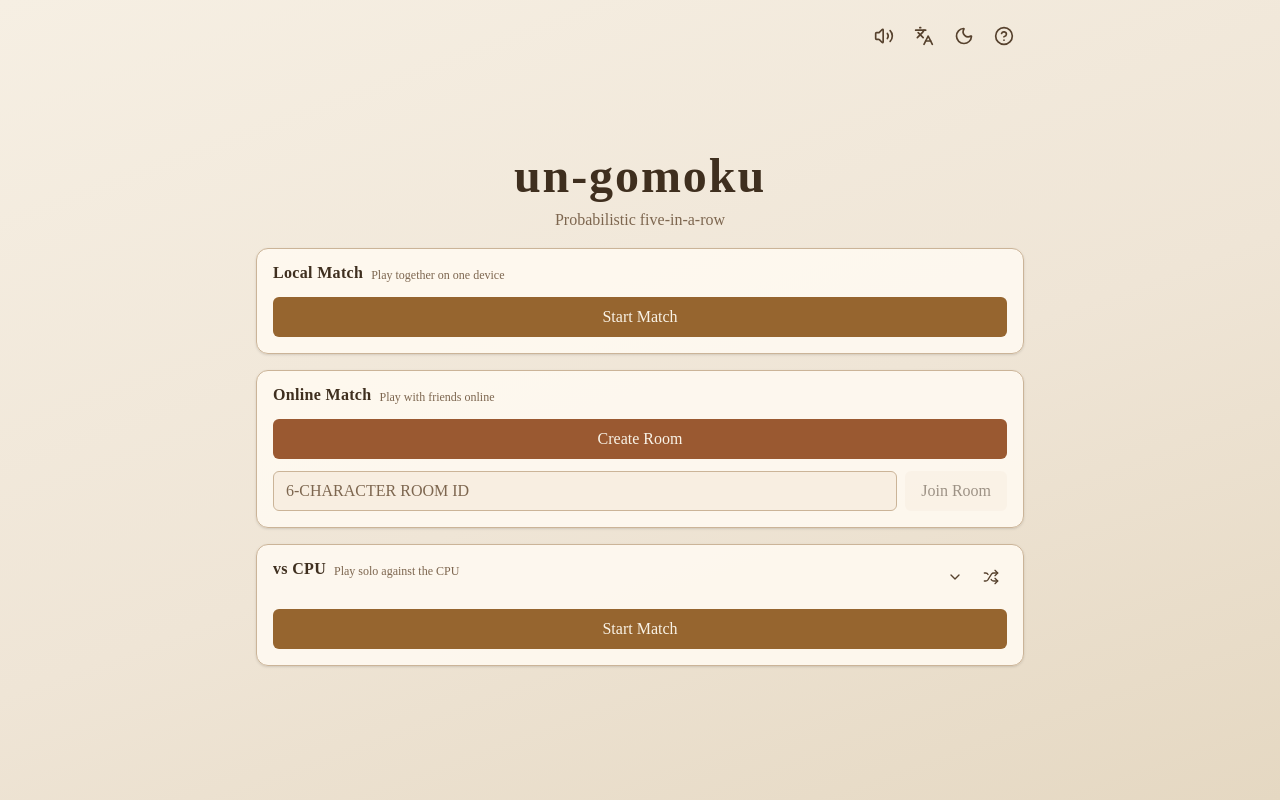
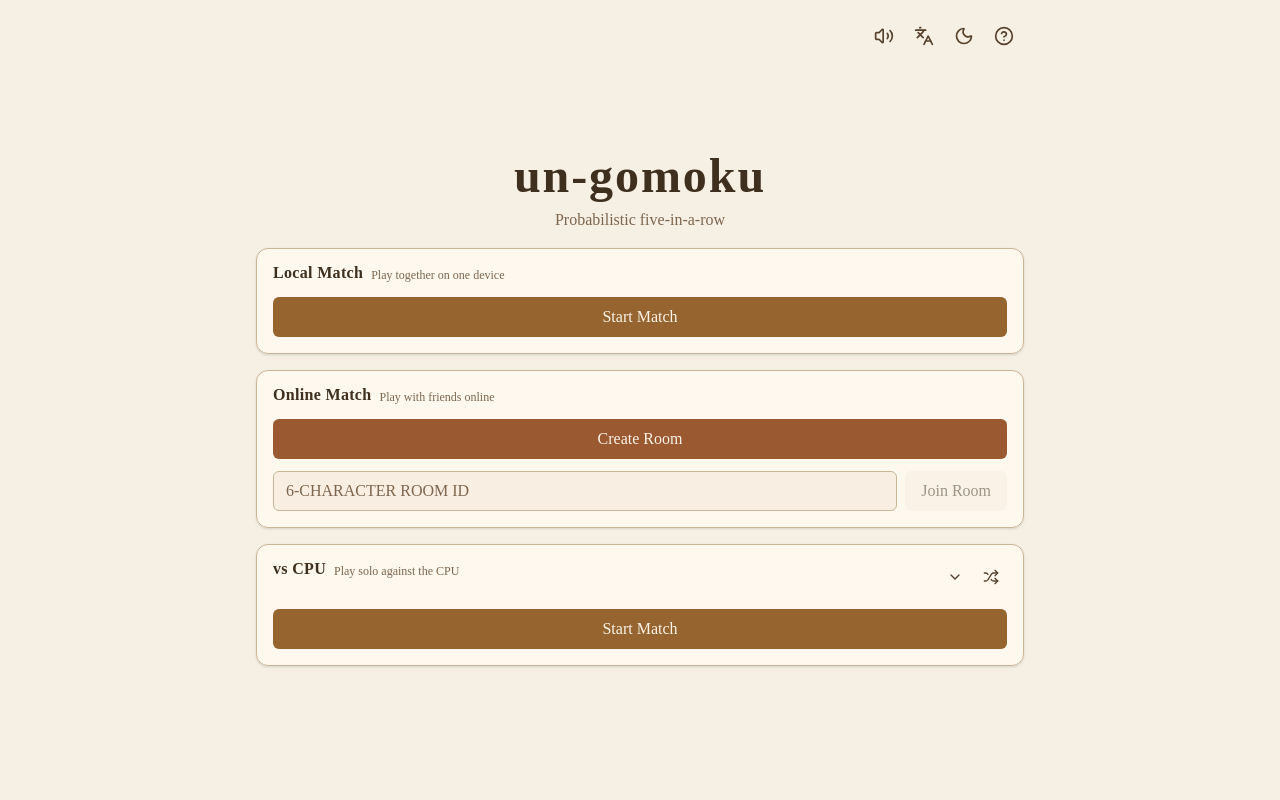
Before and after one commit to taichi-1/un-gomoku, a React (Vite) app in the folder apps/web/: page / in a window 1280 px wide. Built offline with nearby package versions, Linux system fonts and the light colour scheme; a web font is replaced by a local one; what @pkg/shared would draw is missing.

Commit message:
style(web): remove page background gradient

```diff
--- a/apps/web/src/styles/globals.css
+++ b/apps/web/src/styles/globals.css
@@ -111,12 +111,7 @@ body {
   overflow-x: hidden;
   overflow-y: auto;
   font-family: var(--font-ui);
-  background: linear-gradient(
-    160deg,
-    var(--bg-0) 0%,
-    var(--bg-1) 55%,
-    var(--bg-2) 100%
-  );
+  background: var(--bg-0);
   color: var(--text-normal);
 }
 
```
